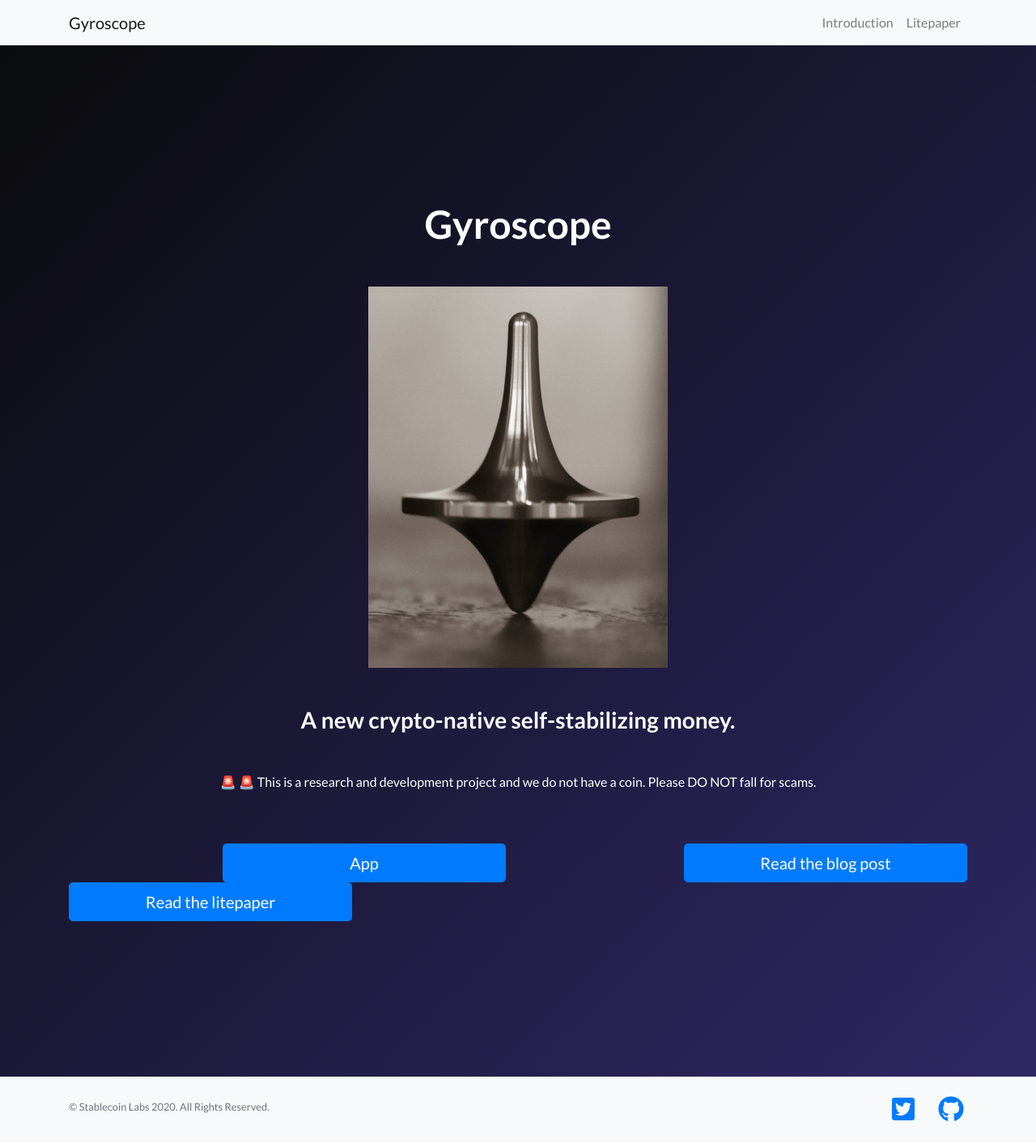
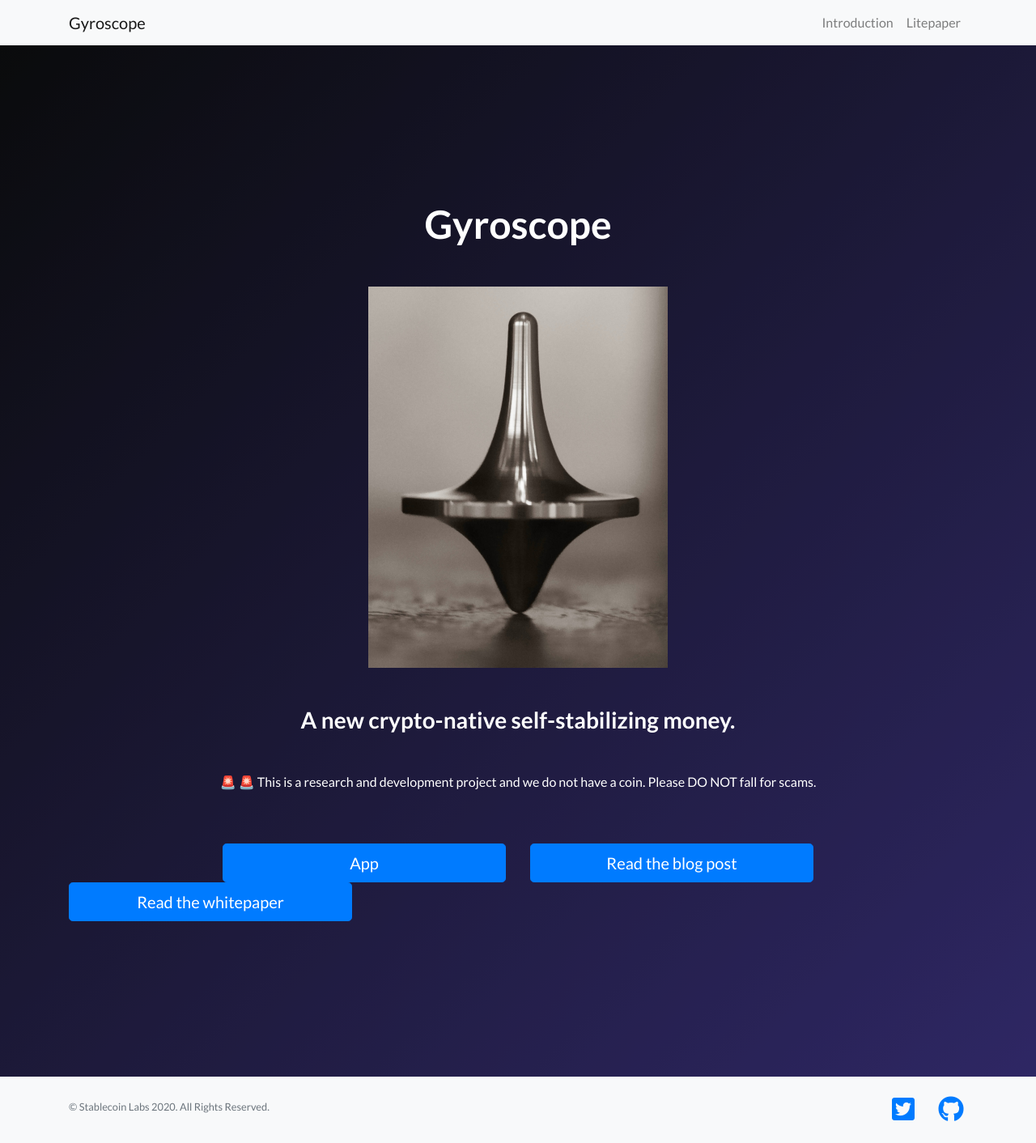
Before and after one commit to gyrostable/gyroscope-landing, a Jekyll site: the page built from index.html, in a window 1280 px wide. Shown: the whole page at 81% size. Built offline with Jekyll 4.4.1, drawn with Linux system fonts in a browser that asks for light colours.

Commit message:
Small changes

```diff
--- a/index.html
+++ b/index.html
@@ -28,7 +28,7 @@
         >
       </div>
 
-      <div class="offset-lg-2 col-lg-4 col-12 mb-4 mb-sm-0">
+      <div class="col-lg-4 col-12">
         <a href="introduction" class="btn btn-block btn-lg btn-primary"
           >Read the blog post</a
         >
@@ -36,7 +36,7 @@
 
       <div class="col-lg-4 col-12">
         <a href="litepaper.html" class="btn btn-block btn-lg btn-primary"
-          >Read the litepaper</a
+          >Read the whitepaper</a
         >
       </div>
     </div>
```
